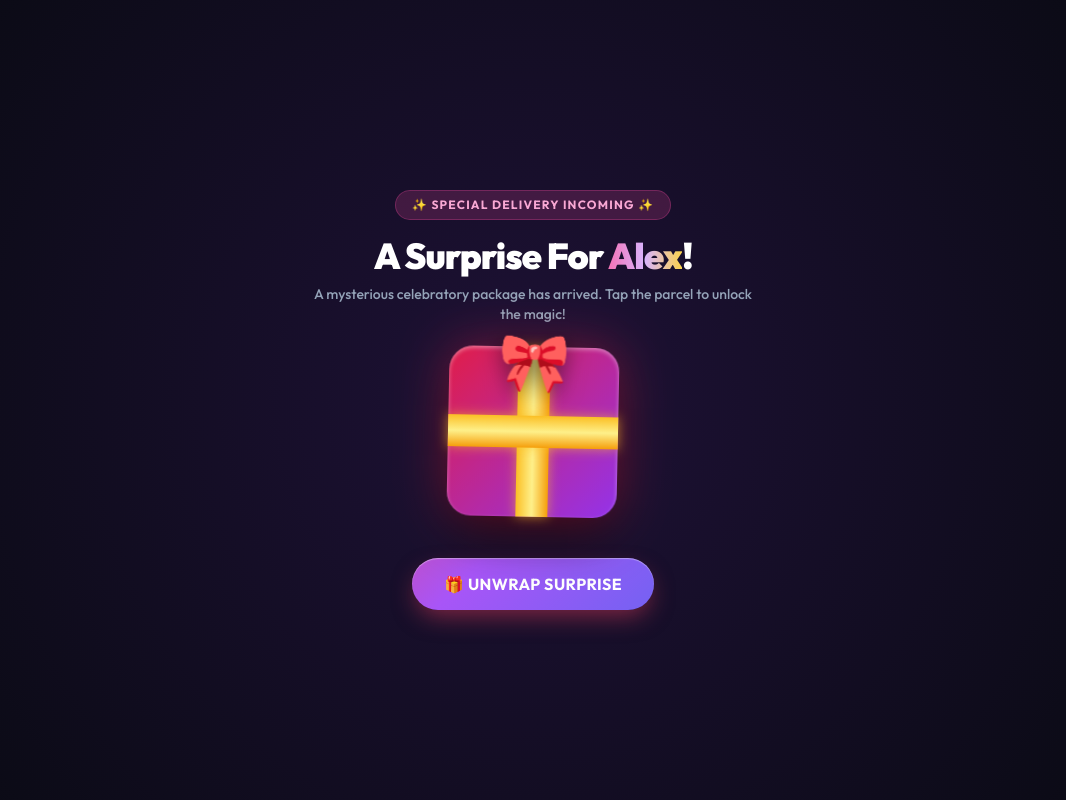
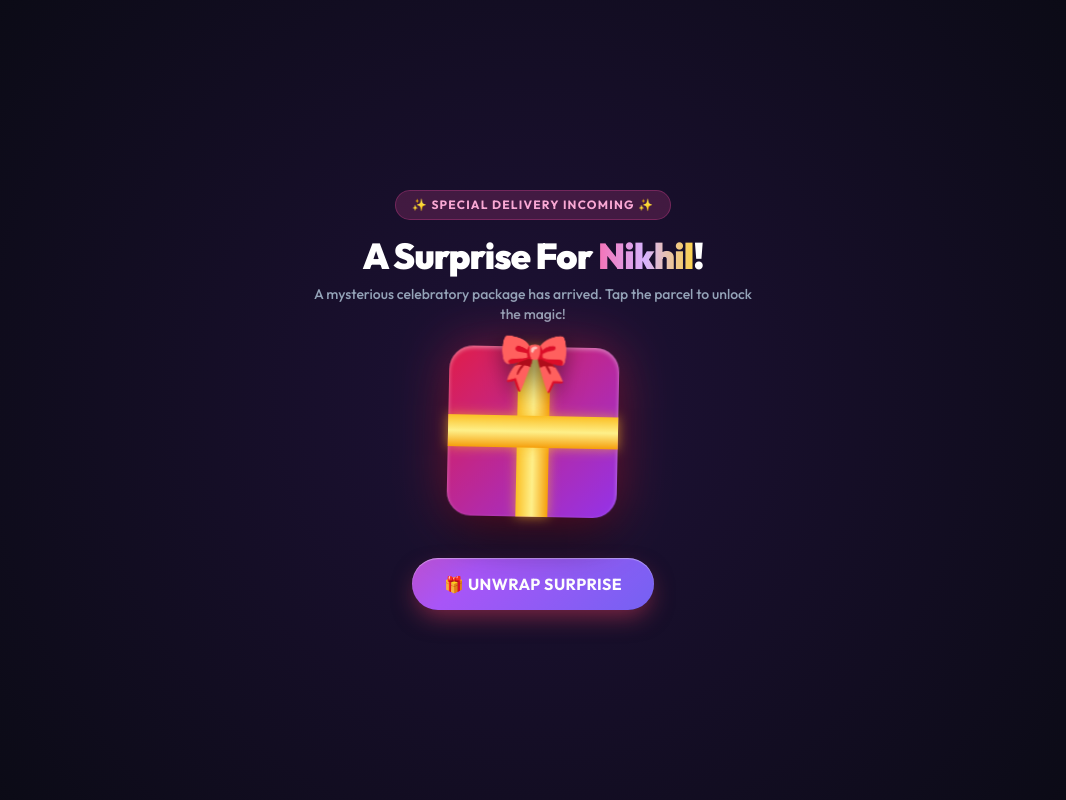
Before and after one commit to PranavYewale/birthday-surprise, a plain HTML site: page index.html in a window 1280 px wide. Shown: the whole page, without its empty margins (107-1173 px from the left). Drawn offline with nearby package versions, Linux system fonts and the light colour scheme.

Commit message:
Personalize website for Nikhil

```diff
--- a/index.html
+++ b/index.html
@@ -27,7 +27,7 @@
         ✨ SPECIAL DELIVERY INCOMING ✨
       </span>
       <h1 class="text-3xl sm:text-4xl font-black text-white tracking-tight">
-        A Surprise For <span class="cfg-friend-name text-transparent bg-clip-text bg-gradient-to-r from-pink-400 via-purple-300 to-amber-300">Alex</span>!
+        A Surprise For <span class="cfg-friend-name text-transparent bg-clip-text bg-gradient-to-r from-pink-400 via-purple-300 to-amber-300">Nikhil</span>!
       </h1>
       <p class="text-slate-400 text-sm mt-2">
         A mysterious celebratory package has arrived. Tap the parcel to unlock the magic!
@@ -60,7 +60,7 @@
         <span class="text-2xl animate-spin" style="animation-duration: 8s;">🎂</span>
         <div>
           <div class="text-xs font-bold uppercase tracking-wider text-pink-400">BIRTHDAY EDITION</div>
-          <div class="text-sm font-semibold text-slate-200">For <span class="cfg-friend-name">Alex</span> 👑</div>
+          <div class="text-sm font-semibold text-slate-200">For <span class="cfg-friend-name">Nikhil</span> 👑</div>
         </div>
       </div>
       <div class="flex items-center gap-3">
@@ -83,7 +83,7 @@
       <h1 class="text-4xl sm:text-6xl md:text-7xl font-black tracking-tight text-white leading-tight glow-text">
         HAPPY BIRTHDAY,<br>
         <span class="cfg-friend-name text-transparent bg-clip-text bg-gradient-to-r from-pink-400 via-fuchsia-400 to-amber-300">
-          ALEX!
+          NIKHIL!
         </span>
       </h1>
       <p id="heroSubtitle" class="text-slate-300 text-base sm:text-xl max-w-2xl mx-auto mt-4 font-normal">
@@ -243,7 +243,7 @@
           <!-- Parchment Letter -->
           <div id="letterSheet" class="letter-sheet">
             <div class="font-handwriting text-2xl font-bold text-slate-800 mb-4">
-              Dear <span class="cfg-friend-name">Alex</span>,
+              Dear <span class="cfg-friend-name">Nikhil</span>,
             </div>
 
             <div id="typewriterText" class="font-typewriter text-sm sm:text-base text-slate-800 whitespace-pre-line leading-relaxed min-h-[140px]">
@@ -307,7 +307,7 @@
     <footer class="text-center py-10 border-t border-slate-800">
       <div class="text-4xl mb-3">🥂✨🎉</div>
       <p class="text-slate-300 font-medium text-sm">
-        Crafted with love & celebration for <span class="cfg-friend-name font-bold text-pink-400">Alex</span>!
+        Crafted with love & celebration for <span class="cfg-friend-name font-bold text-pink-400">Nikhil</span>!
       </p>
       <p class="text-slate-500 text-xs mt-1">
         May this year be your absolute best chapter yet.
--- a/js/config.js
+++ b/js/config.js
@@ -6,7 +6,7 @@
 
 window.BIRTHDAY_CONFIG = {
   // Basic Information
-  friendName: "Alex",
+  friendName: "Nikhil",
   nickname: "The Legend",
   birthdate: "October 18", // Or any date string
   yearOrAge: "21st", // e.g. "21st", "25th", or leave blank ""
@@ -85,8 +85,8 @@ window.BIRTHDAY_CONFIG = {
   // Heartfelt Letter (Typewriter effect)
   letter: {
     sender: "Your Best Friend",
-    recipient: "Alex",
-    greeting: "Dear Alex,",
+    recipient: "Nikhil",
+    greeting: "Dear Nikhil,",
     paragraphs: [
       "I wanted to take a moment today to remind you how much you mean to everyone around you.",
       "Life moves crazy fast, but having a genuine, supportive, hilarious friend like you makes the ride a million times better. Thank you for always showing up, for the spontaneous calls, and for being someone I can always count on.",
```
Also changed, not shown: 1 other file.
